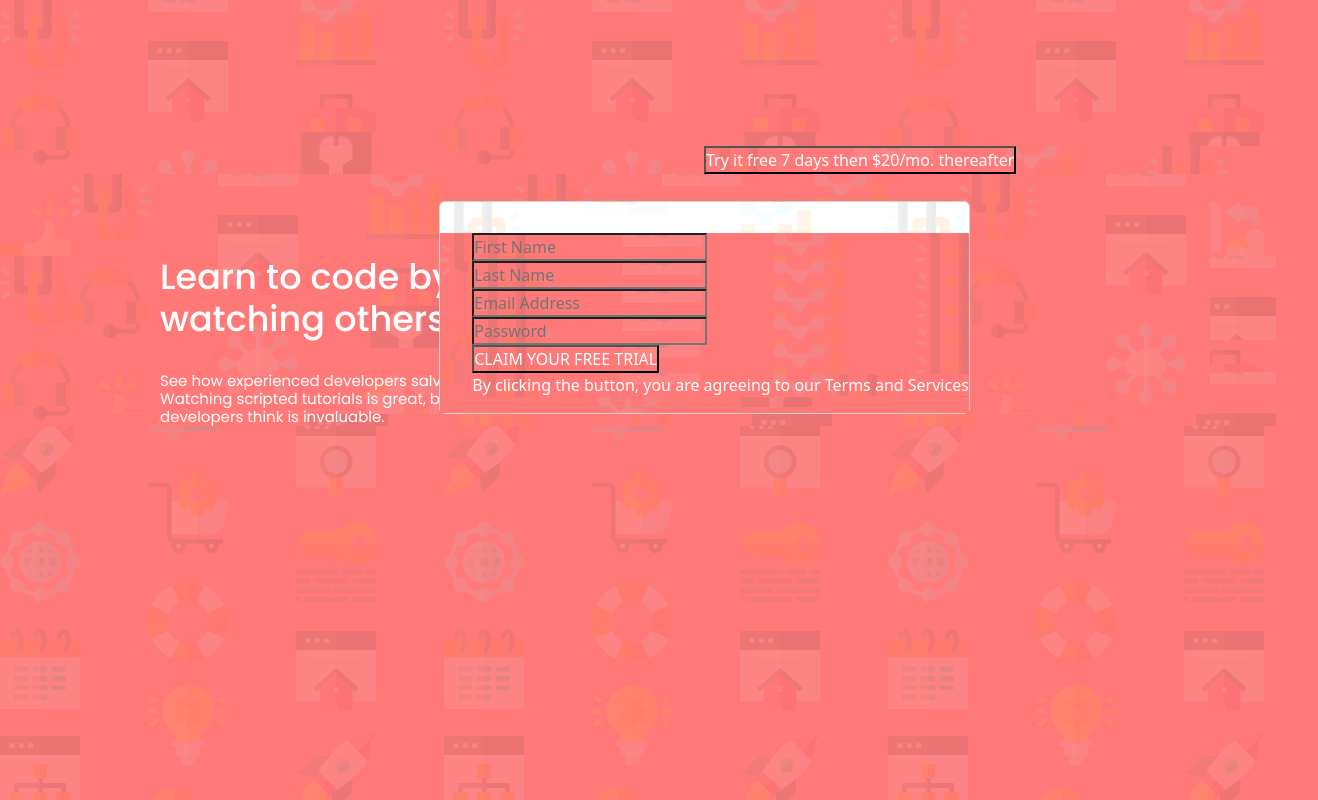
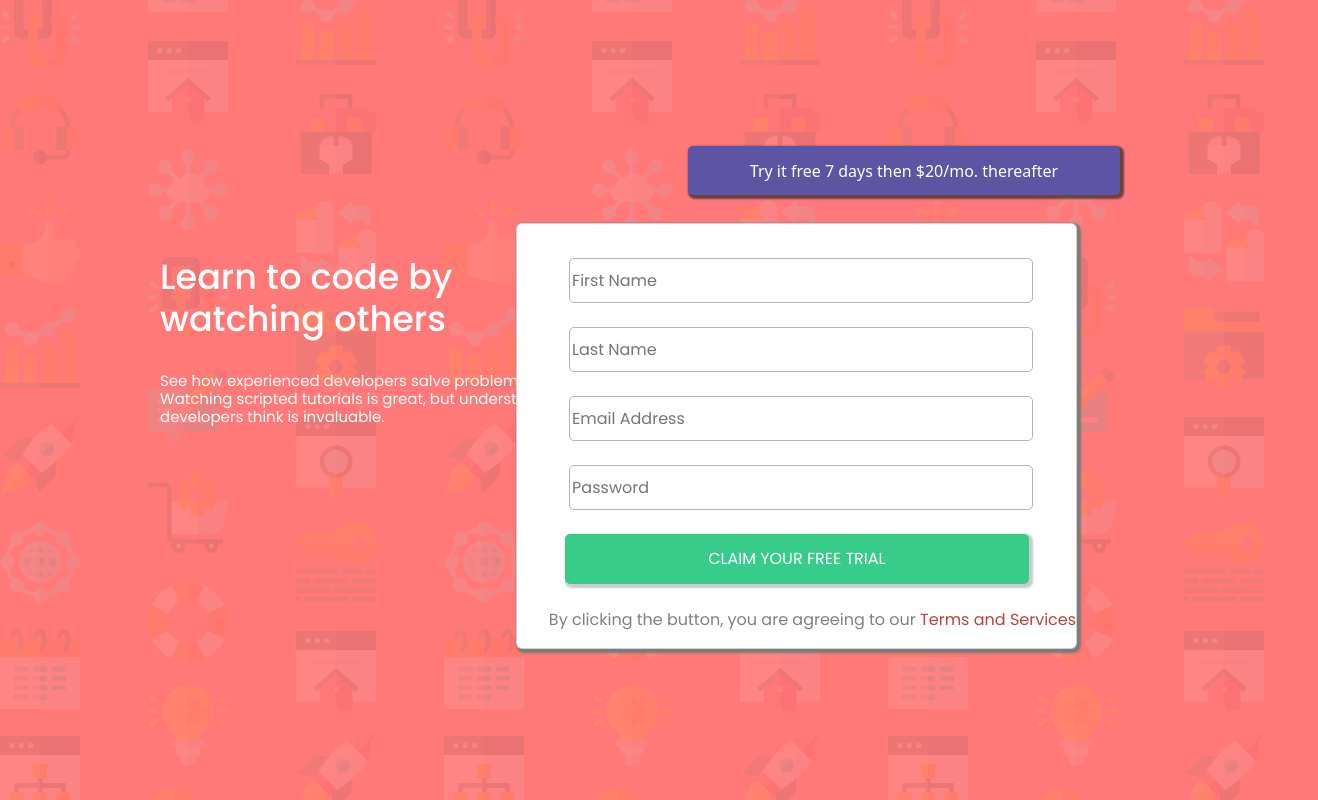
Before and after one commit to perlaserrano/Form-components, a website: page index.html in a window 1280 px wide. Shown: the whole page, 1318 px wide, since content can reach past the window. Drawn offline with nearby package versions, Linux system fonts and the light colour scheme.

Commit message:
inicializate-component-form

```diff
--- /dev/null
+++ b/app.js
@@ -0,0 +1,28 @@
+
+
+let formLearn =  document.getElementById('formLearn');
+let input = document.querySelectorAll('#formLearn input');
+
+function validateForm(e) {
+    console.log(e.target.name)
+
+    const handlerChange = (e) =>{
+
+
+    }
+
+}
+
+
+
+input.forEach((input) =>{
+    input.addEventListener('keyup', validateForm);
+    console.log('validate');
+});
+
+formLearn.addEventListener("submit", (e) =>{
+    e.preventDefault();
+});
+formLearn.addEventListener("click", (e) =>{
+    e.preventDefault();
+});
--- a/index.html
+++ b/index.html
@@ -20,7 +20,12 @@
     />
     <title>Form-Component</title>
   </head>
-  <body>
+  <body
+    style="
+      background: #ff7978;
+      background-image: url(/images/bg-intro-desktop.png);
+    "
+  >
     <div class="text">
       <h1>
         Learn to code by
@@ -38,45 +43,83 @@
     </div>
 
     <div class="button-purple">
-      <button type="submit">
+      <button class="button-purple-one" type="submit">
         Try it free 7 days then $20/mo. thereafter
       </button>
     </div>
 
-    <div class="container d-grid justify-content-end">
-
-
+    <div class="d-grid justify-content-end contend">
       <div class="card">
         <div class="form">
-        <form type="text">
+          <form onsubmit="submit" id="formLearn" class="text">
             <ul>
               <li>
-              <input type="text" placeholder="First Name" />
+                <label for="firstname"></label>
+                <input
+                  id="FirstName"
+                  name="firstname"
+                  type="text"
+                  placeholder="First Name"
+                  required="required"
+                />
               </li>
+              <br />
               <li>
-              <input type="text" placeholder="Last Name" />
+                <label for="lastname"></label>
+                <input
+                 required="required"
+                  id="LastName"
+                  name="lastname"
+                  type="text"
+                  placeholder="Last Name"
+                />
               </li>
+              <br />
               <li>
-              <input type="text" placeholder="Email Address" />
+                <label for="emailaddress"></label>
+                <input
+                  id="EmailAddress"
+                  type="text"
+                  name="emailaddress"
+                  placeholder="Email Address"
+                  required="required"
+                />
               </li>
+              <br />
               <li>
-              <input type="text" placeholder="Password" />
+                <label for="password"></label>
+                <input
+                  id="Password"
+                  name="password"
+                  type="text"
+                  placeholder="Password"
+                  required="required"
+                />
               </li>
+              <br />
               <li>
-              <button type="submit">CLAIM YOUR FREE TRIAL</button>
+                <button
+                  onclick="click"
+                  class="button-green"
+                  <!--
+                  type="submit"
+                  --
+                >
+                  CLAIM YOUR FREE TRIAL
+                </button>
               </li>
+              <br />
               <li>
                 <p>
                   By clicking the button, you are agreeing to our
-                <a>Terms and Services</a>
+                  <span>Terms and Services</span>
                 </p>
               </li>
             </ul>
           </form>
         </div>
-
       </div>
-
     </div>
+    <script src="/app.js"></script>
   </body>
 </html>
--- a/style.css
+++ b/style.css
@@ -1,10 +1,6 @@
-*{
-    box-sizing: border-box;
-    margin: 0;
-    padding: 0;
-    background-image: url(/images/bg-intro-desktop.png);
-    color: white;
-    background-color: #ff7978;
+
+.contend{
+    margin-right: -3vw;
 }
 
 
@@ -29,16 +25,59 @@
 
 }
 .form{
-    background-origin: content-box;
     margin-left: 0%;
     margin-top: 6%;
 }
 ul{
     list-style: none;
 }
+
+ul li input{
+    width: 29rem;
+    margin-left: 1rem;
+    border-radius: 5px;
+    height: 45px;
+    width: 29rem;
+    margin-left: 1rem;
+    border: 1px solid var(--bs-gray-500);
+}
 .card{
     width: 100%;
     margin-left: -43%;
     margin-top: 5%;
     height: 100%;
+    box-shadow: 2px 2px 2px 2px #7c7c79;
+
 }
+.button-purple-one{
+    width:75%;
+    margin-left: -1rem;
+    border-radius: 5px;
+    border: none;
+    height: 49px;
+    background: #5d54a3;
+    color: white;
+    font-weight: 500;
+    box-shadow: 2px 2px 2px 2px #212529ab;
+
+}
+.button-green{
+    width: 88%;
+    margin-left: 1rem;
+    height: 50px;
+    width: 88%;
+    margin-left: 1rem;
+    border: none;
+    border-radius: 5px;
+    background: #37cc8a;
+    color: white;
+   box-shadow: 2px 2px 2px 2px #2125293d;
+}
+p{
+    color: gray;
+
+}
+span{
+    color: #b84433;
+
+}
```
Lines whose indentation alone changed are shown as unchanged.
